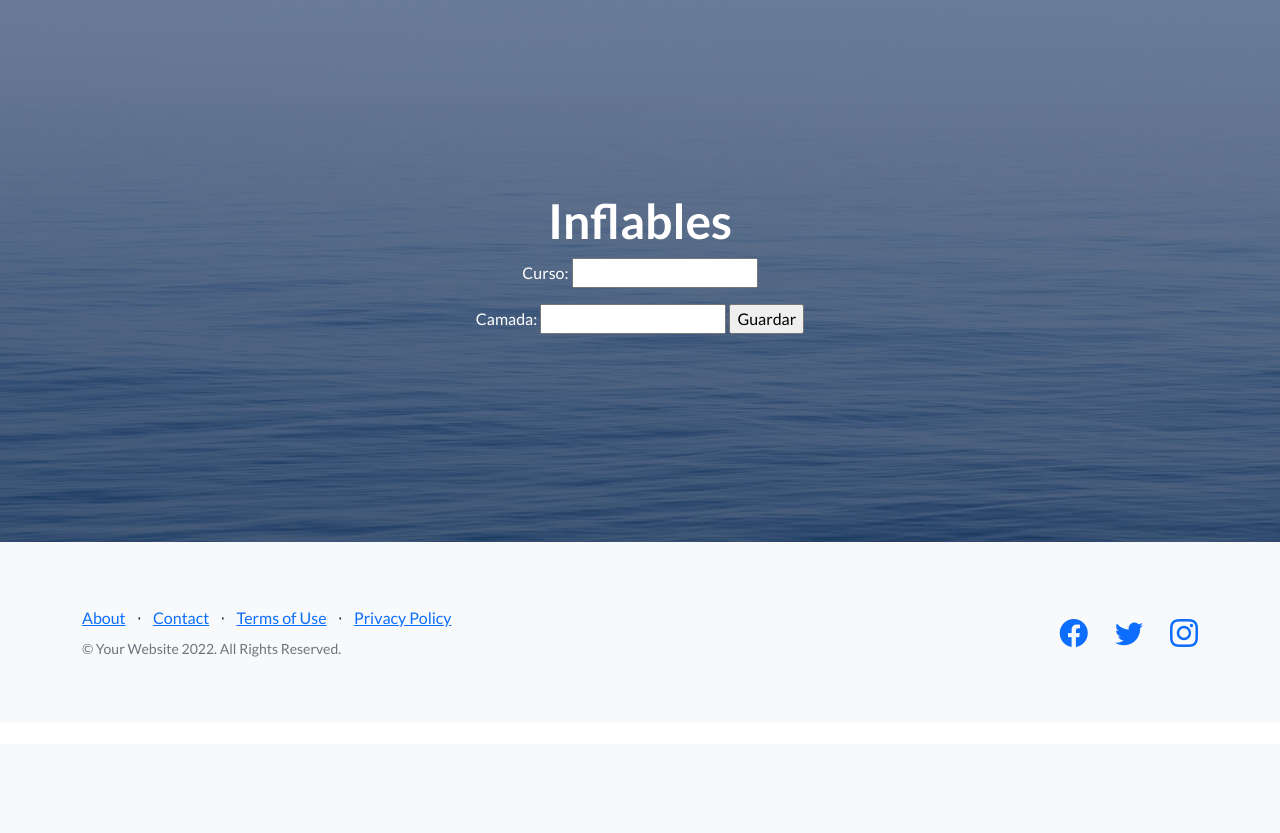
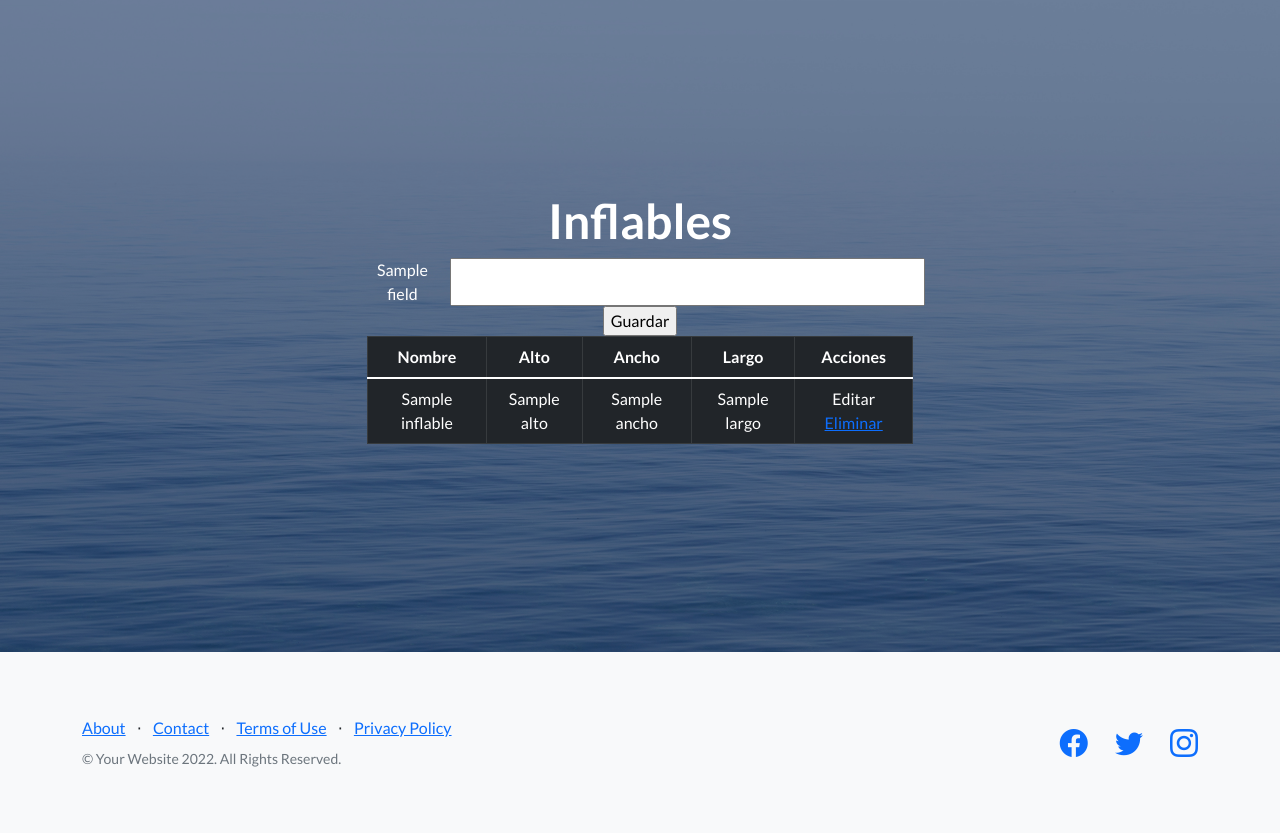
Before and after one commit to Fran2109/Curso_Python_CoderHouse, a Django app: template Pre Entregas/PreEntrega3/InflablesApp/templates/inflables.html in a window 1280 px wide. Shown: the part 56-889 px from the top of the page. Before the commit the page ends 713 px from the top, so only its background shows below. Run offline with Django 3.2, Linux system fonts and the light colour scheme; the template is opened without the code that fills it: most values are stand-ins (such as "Sample title", 1, 10 or a date in 2020); some libraries are stand-ins or nearby versions.

Commit message:
Pre Entrega 3

```diff
--- a/Pre Entregas/PreEntrega3/InflablesApp/templates/inflables.html
+++ b/Pre Entregas/PreEntrega3/InflablesApp/templates/inflables.html
@@ -2,10 +2,52 @@
 {% load static %}
 {% block content %}
     <h1>Inflables</h1>
-        <form action="/inflableFormulario/" method="post">
+
+        {% if formulario.errors %}
+        <p style="color: red;">Datos Incorrectos </p>
+        {% endif %}
+
+        <form action="{% url 'InflablesApp:Inflables' %}" method="post">
             {% csrf_token %}
-            <p> Curso: <input type = "text" name="curso">
-            <p> Camada: <input type = "text" name="camada">
+            {% for field in formulario %}
+                <div class="form-group row ">
+                    <label for="{{field.label}}" class="col-sm-2">{{field.label}}</label>
+                    <input
+                        type = "{{field.field.widget.input_type}}"
+                        class = "{% comment %} form-control {% endcomment %} col-sm-10"
+                        name = "{{field.name}}"
+                        id = "id_{{field.name}}"
+                    >
+                    {% if field.errors %}
+                        <p style="color: red;">{{ field.errors }}</p>
+                    {% endif %}
+                </div>
+            {% endfor %}
             <input type="submit" value="Guardar">
         </form>
+        <table class="table table-bordered table-dark">
+            <thead>
+                <tr>
+                    <th scope="col">Nombre</th>
+                    <th scope="col">Alto</th>
+                    <th scope="col">Ancho</th>
+                    <th scope="col">Largo</th>
+                    <th scope="col">Acciones</th>
+                </tr>
+            </thead>
+            <tbody>
+                {% for inflable in inflables %}
+                    <tr>
+                        <td>{{ inflable.nombre }}</td>
+                        <td>{{ inflable.alto }}</td>
+                        <td>{{ inflable.ancho }}</td>
+                        <td>{{ inflable.largo }}</td>
+                        <td>
+                            <a {% comment %} href="{% url 'InflablesApp:Inflables' %}?id={{inflable.id}}" {% endcomment %}>Editar</a>
+                            <a href="{% url 'InflablesApp:EliminarInflable' inflable.id%}">Eliminar</a>
+                        </td>
+                    </tr>
+                {% endfor %}
+            </tbody>
+        </table>
 {% endblock %}
--- a/Pre Entregas/PreEntrega3/InflablesApp/urls.py
+++ b/Pre Entregas/PreEntrega3/InflablesApp/urls.py
@@ -6,4 +6,5 @@ app_name = "InflablesApp"
 urlpatterns = [
     path('', inicio, name="Inicio"),
     path('inflables/', inflables, name="Inflables"),
+    path('eliminarProfesor/<inflableId>/', eliminarInflable, name="EliminarInflable")
 ]
```
Also changed, not shown: Pre Entregas/PreEntrega3/InflablesApp/forms.py (added, +8 -0 lines), Pre Entregas/PreEntrega3/InflablesApp/views.py (+18 -10 lines).
